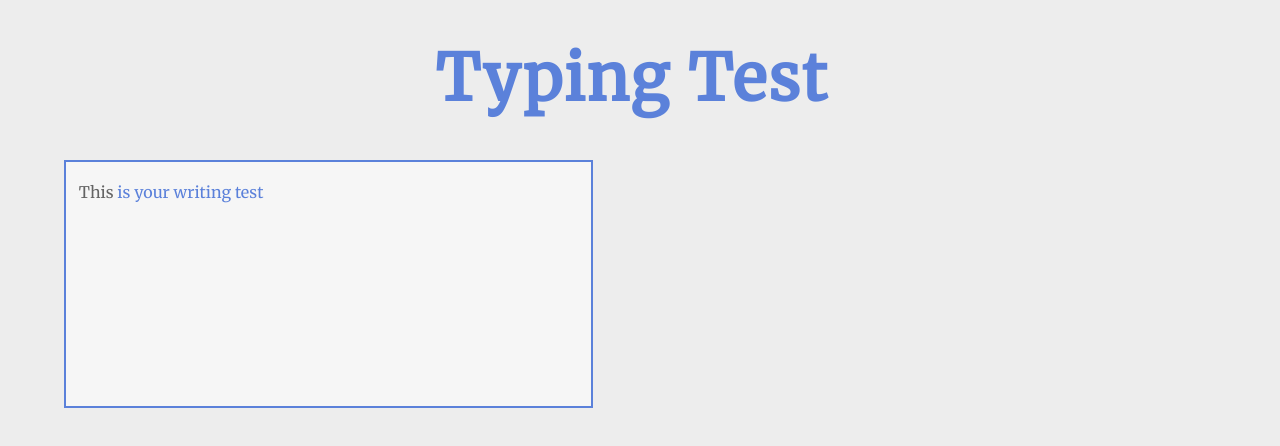
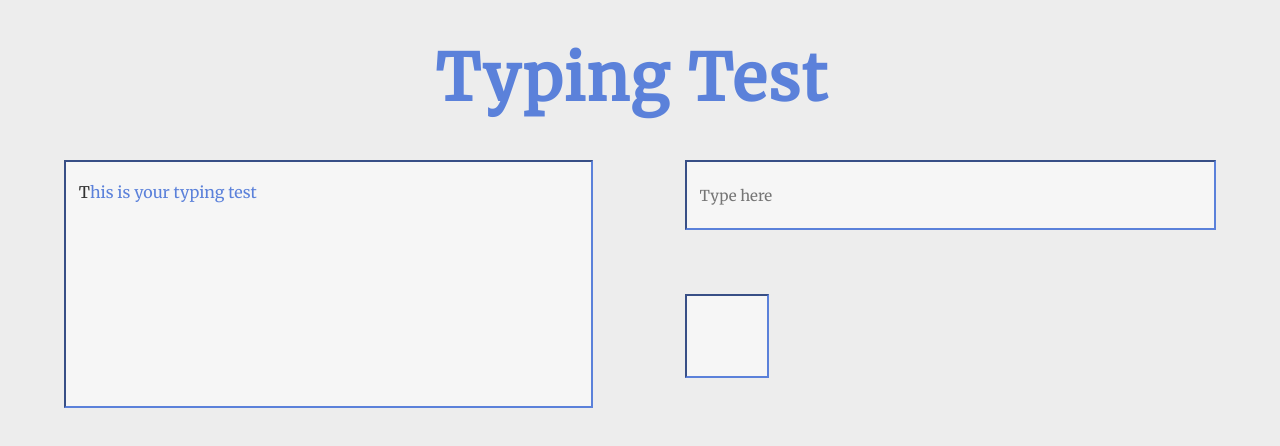
Before and after one commit to anthonyrodarte/typing, a plain HTML site: page typing-test/index.html in a window 1280 px wide. Drawn offline with Linux system fonts and the light colour scheme.

Commit message:
added feedback

```diff
--- a/typing-test/index.html
+++ b/typing-test/index.html
@@ -15,6 +15,10 @@
         </div>
       </div>
       <div class="col-2">
+        <input type="text" class="input-text" placeholder="Type here">
+        <div class="incorrect-box">
+          <div class="feedback"></div>
+        </div>
       </div>
     </div>
     <script src="main.js"></script>
--- a/typing-test/main.js
+++ b/typing-test/main.js
@@ -1,7 +1,10 @@
 var $prompt = document.querySelector('p.text-prompt')
+var $input = document.querySelector('input.input-text')
+var $feedback = document.querySelector('div.feedback')
+
 var promptText = {
-  text: `This is your writing test`,
-  position: 4
+  text: `This is your typing test`,
+  position: 0,
 }
 
 function postPrompt(words, location, position) {
@@ -23,4 +26,23 @@ function postPrompt(words, location, position) {
 
 }
 
+function checker(userInput, promptSegment) {
+  if (userInput === promptSegment) {
+    promptText.position++
+    $prompt.textContent = ""
+    postPrompt(promptText, $prompt, promptText.position)
+    $feedback.textContent = ""
+    $feedback.textContent = "Great!"
+
+  } else {
+    $feedback.textContent = ""
+    $feedback.textContent = "Wrong!"
+  }
+}
+
+$input.addEventListener('input', function() {
+  var segment = promptText.text.slice(0, $input.value.length)
+  checker($input.value, segment)
+})
+
 postPrompt(promptText, $prompt, promptText.position)
--- a/typing-test/styles.css
+++ b/typing-test/styles.css
@@ -30,6 +30,7 @@ h1 {
   width: 80%;
   border: 2px solid rgba(91, 129, 218, 1);
   background-color: rgba(255, 255, 255, 0.5);
+  border-style: inset;
   padding-left: 2%;
   color: rgba(91, 129, 218, 1);
   font-family: 'Merriweather', serif;
@@ -56,6 +57,40 @@ h1 {
   color: inherit;
 }
 
+.input-text {
+  margin-top: 25%;
+  margin-left: 7%;
+  border-color: rgba(91, 129, 218, 1);
+  background-color: rgba(255, 255, 255, 0.5);
+  color: rgba(91, 129, 218, 1);
+  font-size: 15px;
+  font-weight: 400;
+  font-family: 'Merriweather', serif;
+  height: 8%;
+  width: 80%;
+  padding-left: 2%;
+}
+
+.incorrect-box {
+  margin-top: 10%;
+  margin-left: 7%;
+  border: 2px solid rgba(91, 129, 218, 1);
+  border-color: rgba(91, 129, 218, 1);
+  border-style: inset;
+  background-color: rgba(255, 255, 255, 0.5);
+  color: rgba(91, 129, 218, 1);
+  font-size: 15px;
+  font-weight: 400;
+  font-family: 'Merriweather', serif;
+  height: 80px;
+  width: 80px;
+}
+
+.feedback {
+  margin-top: 35%;
+  margin-left: 10%;
+}
+
 @keyframes blink {
   0% {
     text-decoration: none;
```
